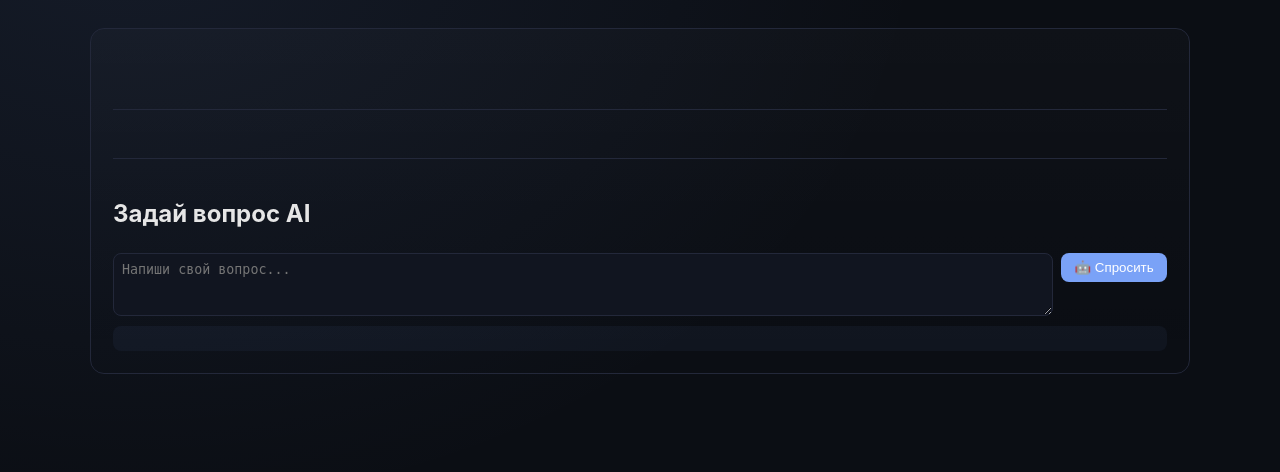
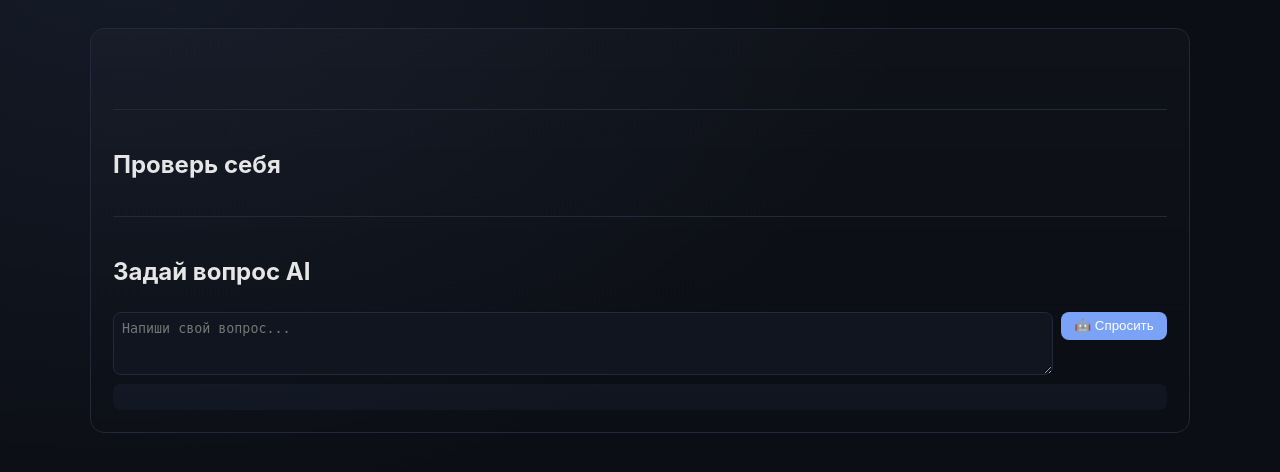
Before and after one commit to teleportx/LobzikAI, a Python web app: template templates/lecture.html in a window 1280 px wide. Shown: the top 472 px of the page. Run offline with Jinja, Linux system fonts and the light colour scheme; the template is opened without the code that fills it, so the values that code supplies are empty; some libraries are stand-ins or nearby versions.

Commit message:
fix: html layout

```diff
--- a/templates/lecture.html
+++ b/templates/lecture.html
@@ -255,6 +255,7 @@
 
     <!-- Мини-тест -->
     <section id="quiz">
+        <h2>Проверь себя</h2>
     </section>
 
     <!-- Вопрос к AI -->
```
